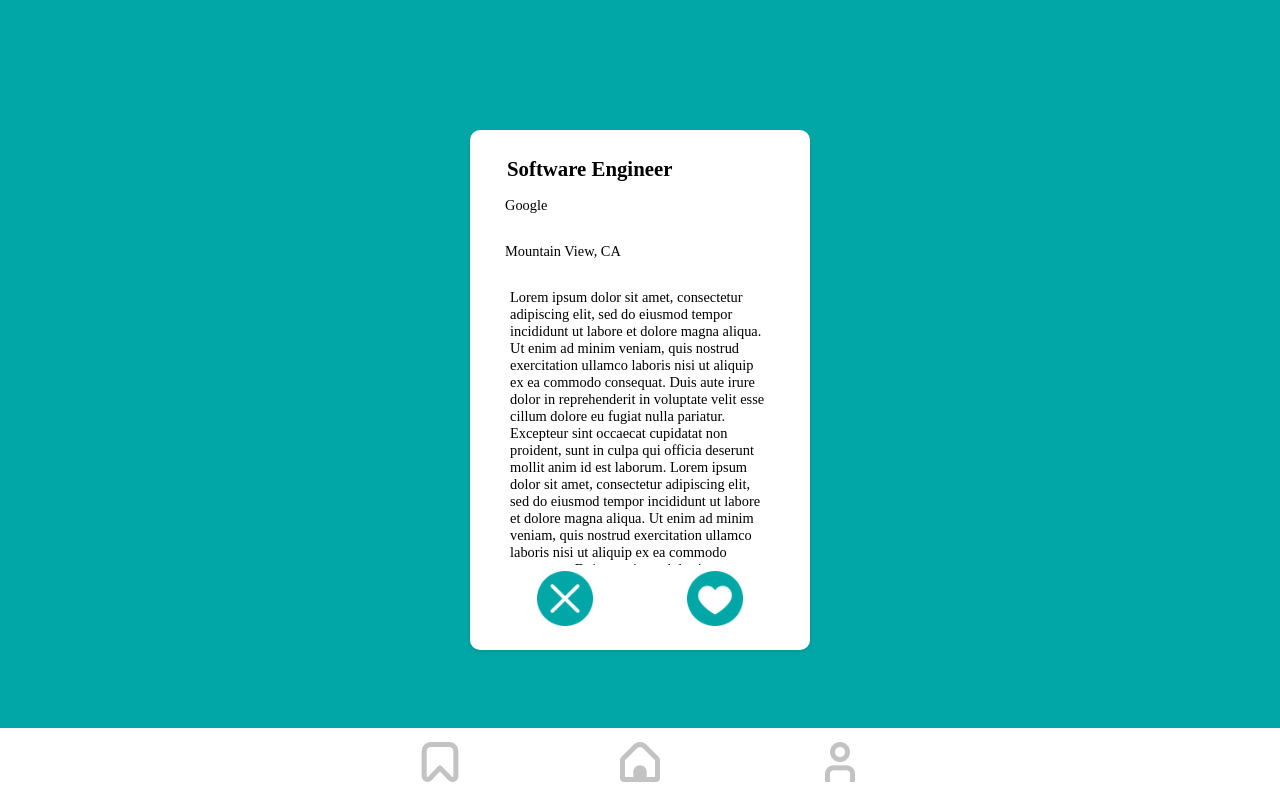
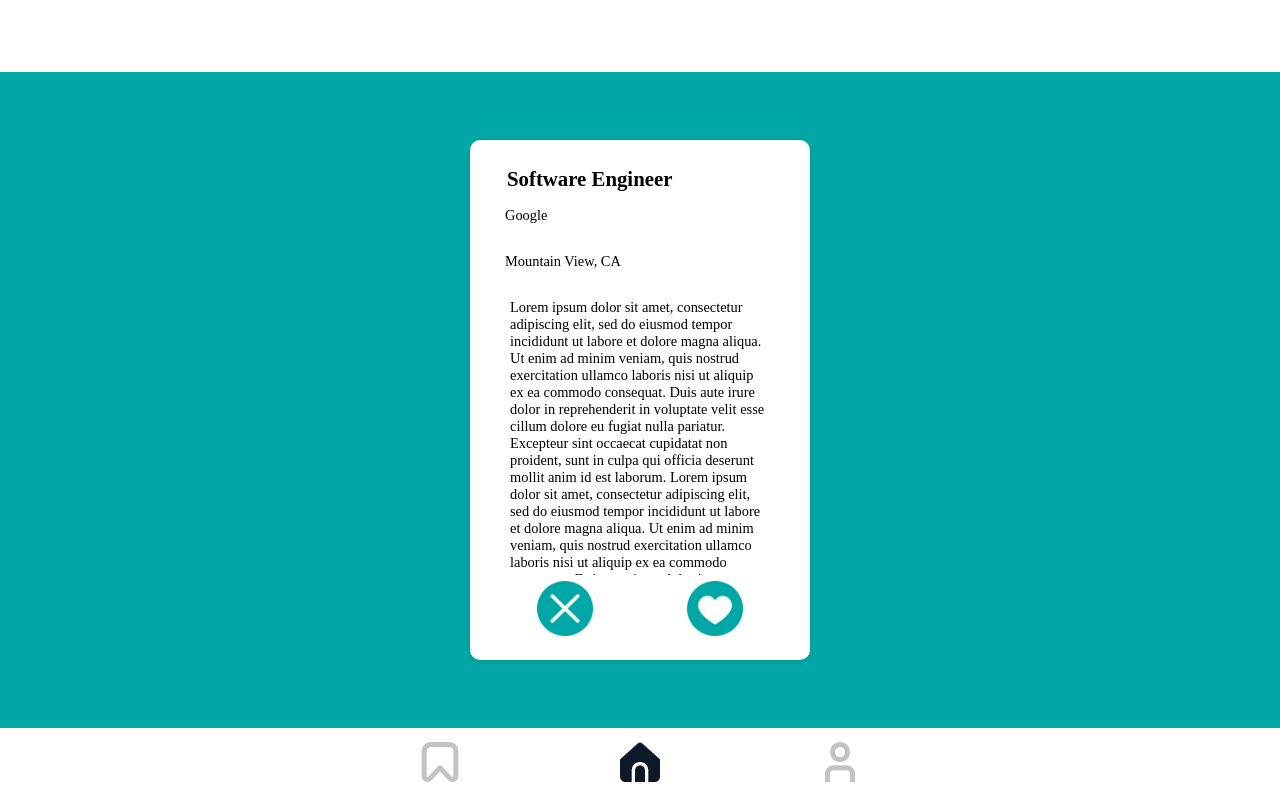
Before and after one commit to Vivian-Trieu/ResuMate, a React (Create React App) app: page /signup in a window 1280 px wide. Built offline with nearby package versions, Linux system fonts and the light colour scheme.

Commit message:
add header tab for logo

```diff
--- a/src/App.js
+++ b/src/App.js
@@ -5,6 +5,7 @@ import SignUpPage from "./Components/SignUpPage";
 import ForgotPasswordPage from "./Components/ForgotPasswordPage";
 import HomeScreen from "./Components/HomeScreen"
 import BottomNavigation from "./Components/BottomNavigation";
+import HeaderTab from "./Components/HeaderTab"
 
 // function App() {
 //   return (
@@ -47,6 +48,7 @@ function App() {
 
   return (
     <div className="App">
+      <HeaderTab />
       <BottomNavigation
         activeTab={activeTab}
         setActiveTab={setActiveTab}
--- a/src/Components/BottomNavigation.css
+++ b/src/Components/BottomNavigation.css
@@ -1,9 +1,3 @@
-/* BottomNav.css */
-
-.button-nav-container {
-
-}
-
 .bottom-nav-container {
     background: #fff;
     position: fixed;
--- a/src/Components/BottomNavigation.js
+++ b/src/Components/BottomNavigation.js
@@ -10,7 +10,7 @@ import Profile from "../img/profile-button.png"
 
 function BottomNavigation({ activeTab, setActiveTab}) {
 
-    const [homeImg, setHomeImg] = useState(Home);
+    const [homeImg, setHomeImg] = useState(ClickedHome);
     const [savedImg, setSavedImg] = useState(SavedJobs);
     const [profileImg, setProfileImg] = useState(Profile);
 
--- /dev/null
+++ b/src/Components/HeaderTab.css
@@ -0,0 +1,14 @@
+.header-tab {
+    position: absolute;
+    top: 0px;
+    background: #fff;
+    position: fixed;
+    bottom: 0;
+    left: 0;
+    right: 0;
+    height: 5%;
+    min-height: 72px;
+    display: flex;
+    align-items: center;
+    justify-content: center;
+}
--- /dev/null
+++ b/src/Components/HeaderTab.js
@@ -0,0 +1,10 @@
+import React from "react";
+import "./HeaderTab.css"
+
+function HeaderTab() {
+    return (
+        <div className="header-tab"></div>
+    )
+}
+
+export default HeaderTab
--- a/src/Components/HomeScreen.js
+++ b/src/Components/HomeScreen.js
@@ -2,7 +2,6 @@ import React, {useState, useEffect} from 'react'
 import "./HomeScreen.css"
 import SaveButton from "../img/click-to-save-job-button.png"
 import SkipButton from "../img/click-to-skip-job-button.png"
-import BottomNavigation from "./BottomNavigation"
 
 function HomeScreen() {
 
@@ -83,9 +82,6 @@ function HomeScreen() {
                 <button><img className="button-img" src={SaveButton} alt="Save Job" onClick={handleLike}/></button>
               </div>
             </div>
-            <div className="nav-bar">
-              {/* <BottomNavigation/> */}
-            </div>
           </div>
         );
       } else if (currentScreen === 'no-more') {
```
